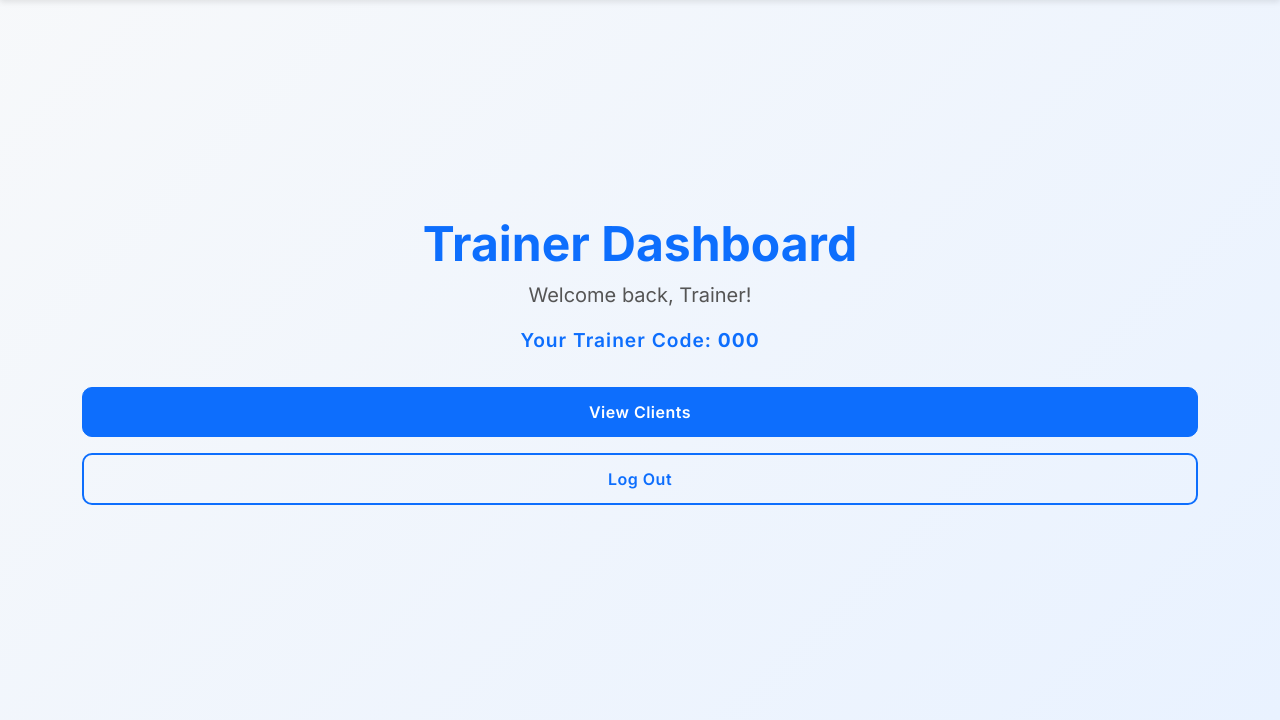
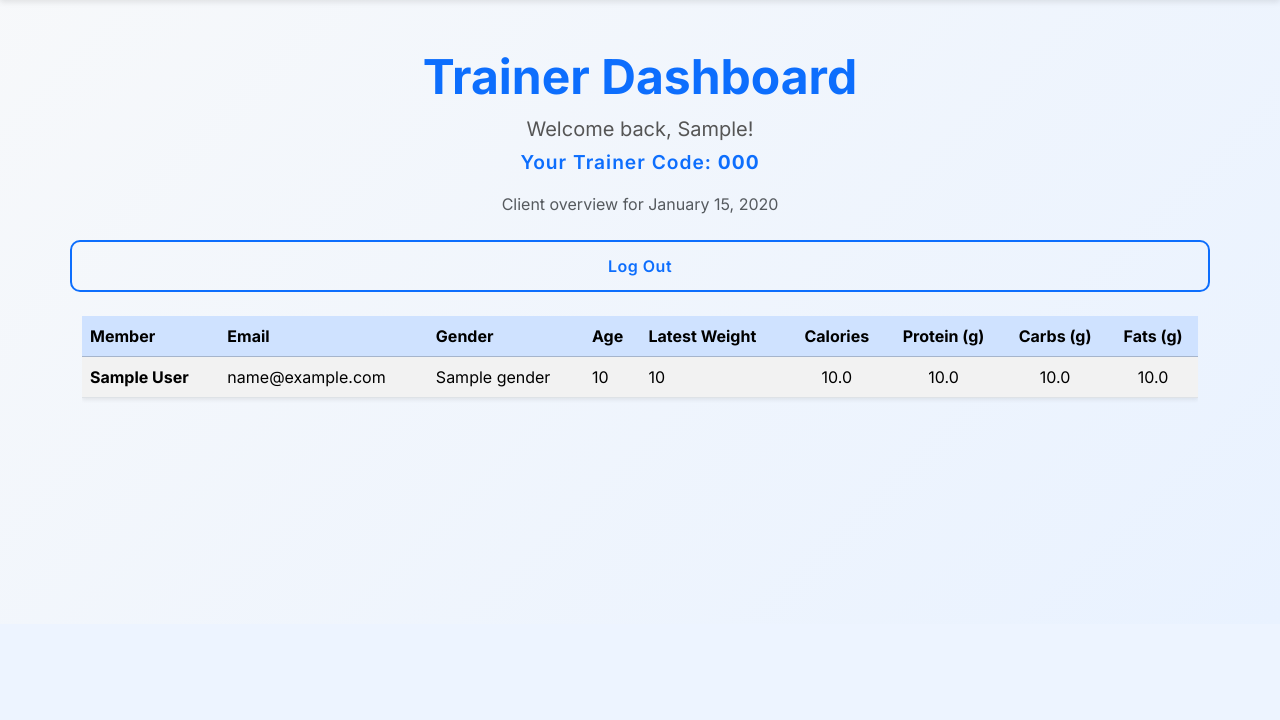
Before and after one commit to spadster/flex-fitness-app2, a Flask app: template app/templates/dashboard-trainer.html in a window 1280 px wide. Shown: the part 176-896 px from the top of the page. After the commit the page ends 576 px from the top, so only its background shows below. Run offline with Flask 3, Linux system fonts and the light colour scheme; tables that the repository leaves empty hold one stand-in row (values such as "Sample post"); the template is opened without the code that fills it: values that come from a table or form of the project are taken from there, most other values are stand-ins (such as "Sample title", 1, 10 or a date in 2020).

Commit message:
trainer login update

```diff
--- a/app/templates/dashboard-trainer.html
+++ b/app/templates/dashboard-trainer.html
@@ -13,16 +13,57 @@
       <a class="navbar-brand ms-auto fw" href="{{ url_for('main.home')}}">Temp</a>
     </div>
   </nav>
+  <div class="container py-5">
+    <div class="row mb-4 text-center">
+      <h1 class="display-4 fw-bold">Trainer Dashboard</h1>
+      <p class="lead mb-1">Welcome back, {{ trainer.first_name }}!</p>
+      <p class="text-center trainer-code">
+        Your Trainer Code: <strong>{{ trainer.trainer_code }}</strong>
+      </p>
+      <p class="text-muted">Client overview for {{ today.strftime('%B %d, %Y') }}</p>
+      <a href="{{ url_for('auth.logout') }}" class="btn btn-outline-primary mt-2">Log Out</a>
+    </div>
+    {% if clients %}
+      <div class="table-responsive">
+        <table class="table table-striped align-middle shadow-sm">
+          <thead class="table-primary">
+            <tr>
+              <th scope="col">Member</th>
+              <th scope="col">Email</th>
+              <th scope="col">Gender</th>
+              <th scope="col">Age</th>
+              <th scope="col">Latest Weight</th>
+              <th scope="col" class="text-center">Calories</th>
+              <th scope="col" class="text-center">Protein (g)</th>
+              <th scope="col" class="text-center">Carbs (g)</th>
+              <th scope="col" class="text-center">Fats (g)</th>
+            </tr>
+          </thead>
+          <tbody>
+            {% for client in clients %}
+              <tr>
+                <td>
+                  <strong>{{ client.record.first_name }} {{ client.record.last_name }}</strong>
+                </td>
+                <td>{{ client.record.email }}</td>
+                <td>{{ client.gender if client.gender is not none else '—' }}</td>
+                <td>{{ client.age if client.age is not none else '—' }}</td>
+                <td>{{ client.weight if client.weight is not none else '—' }}</td>
+                <td class="text-center">{{ '%.1f' | format(client.macros.calories) }}</td>
+                <td class="text-center">{{ '%.1f' | format(client.macros.protein) }}</td>
+                <td class="text-center">{{ '%.1f' | format(client.macros.carbs) }}</td>
+                <td class="text-center">{{ '%.1f' | format(client.macros.fats) }}</td>
+              </tr>
+            {% endfor %}
+          </tbody>
+        </table>
+      </div>
+    {% else %}
+      <div class="alert alert-info text-center" role="alert">
+        No members have registered with your trainer code yet.
+      </div>
+    {% endif %}
 
-  <div class="container text-center d-flex flex-column justify-content-center" style="min-height: 90vh;">
-    <h1 class="display-4 fw-bold">Trainer Dashboard</h1>
-    <p class="lead">Welcome back, Trainer!</p>
-    <p class="text-center trainer-code">
-    Your Trainer Code: <strong>{{ user.trainer_code }}</strong>
-    </p>
-	<!-- Temporary Hardcoding; No ref in DB yet -->
-	<a href="{{ url_for('trainer.view_clients') }}" class="btn btn-primary mt-3">View Clients</a>
-    <a href= "{{ url_for('auth.logout') }}"  class="btn btn-outline-primary mt-3">Log Out</a>
   </div>
 
   <script src="https://cdn.jsdelivr.net/npm/bootstrap@5.3.3/dist/js/bootstrap.bundle.min.js"></script>
```
Also changed, not shown: app/__init__.py (+15 -0 lines), app/models.py (+7 -2 lines), app/routes/auth.py (+28 -5 lines), app/routes/trainer.py (+49 -25 lines).
